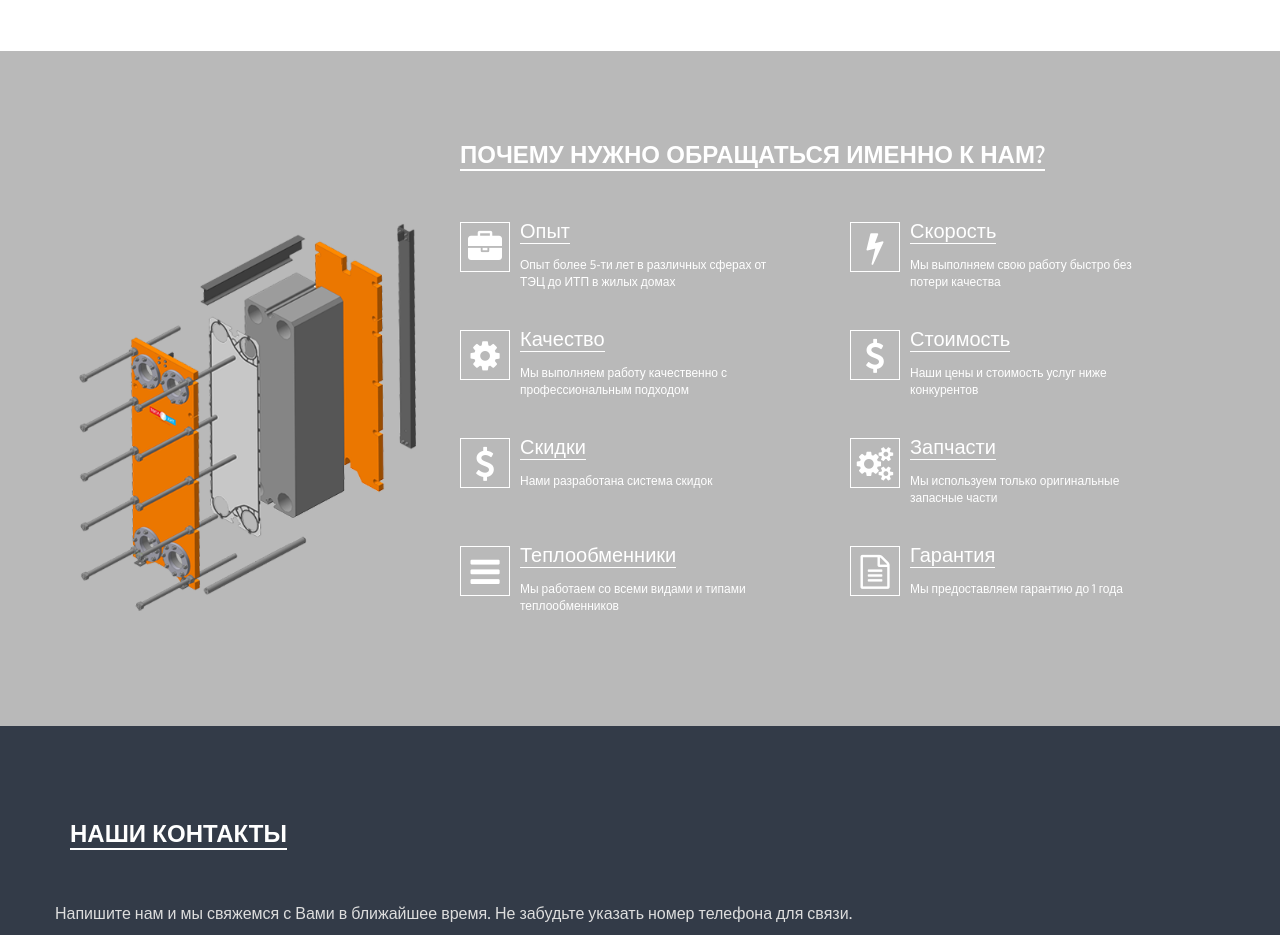
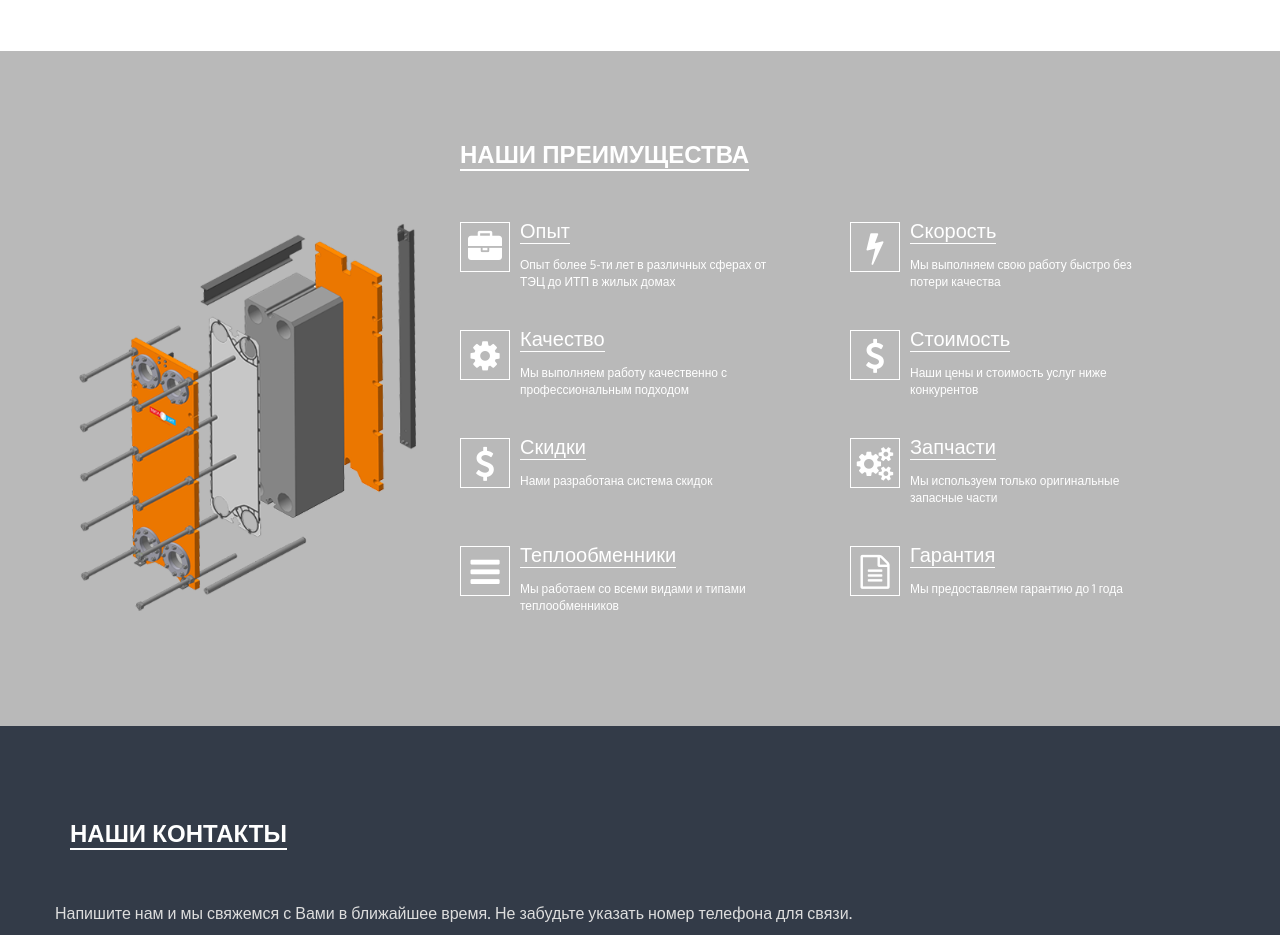
Before and after one commit to Vadim8576/ServicePlus, a plain HTML site: page index.html in a window 1280 px wide. Shown: the part 2340-3275 px from the top of the page. Drawn offline with Linux system fonts and the light colour scheme.

Commit message:
Add files via upload

```diff
--- a/index.html
+++ b/index.html
@@ -492,7 +492,7 @@
 						<!--section title-->
 						<div class="col-md-12">
 							<div class="section_title">
-								<h2 class="title"><span>Почему нужно обращаться именно к нам?</span></h2>
+								<h2 class="title"><span>Наши преимущества</span></h2>
 							</div>
 						</div>
 						<!--end section title-->
```
